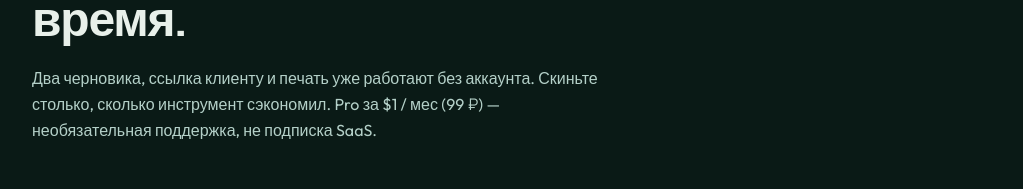
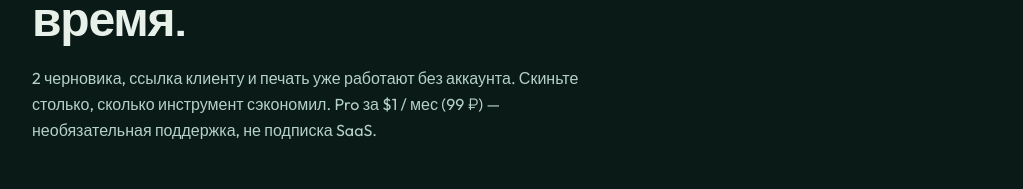
Before and after one commit to igorpoleshuk/outframe-, a Next.js app: page /pro in a window 1280 px wide. Shown: the part 255-444 px from the top of the page, without its empty margins (128-1151 px from the left). Built offline with nearby package versions, Linux system fonts and the light colour scheme; no server answers.

Commit message:
Use FREE_DRAFT_LIMIT in /pro hero copy.
Co-authored-by: igorpoleshuk <igorpoleshuk@users.noreply.github.com>

```diff
--- a/src/app/pro/page.tsx
+++ b/src/app/pro/page.tsx
@@ -51,9 +51,9 @@ export default function ProPage() {
           Free — это продукт. Донат — если рамка сэкономила время.
         </h1>
         <p className="mt-5 max-w-xl text-base leading-relaxed text-pine-200">
-          Два черновика, ссылка клиенту и печать уже работают без аккаунта. Скиньте столько, сколько
-          инструмент сэкономил. Pro за {PRO_SUPPORT_PRICE_FULL} — необязательная поддержка, не
-          подписка SaaS.
+          {FREE_DRAFT_LIMIT} черновика, ссылка клиенту и печать уже работают без аккаунта. Скиньте
+          столько, сколько инструмент сэкономил. Pro за {PRO_SUPPORT_PRICE_FULL} — необязательная
+          поддержка, не подписка SaaS.
         </p>
 
         <div className="mt-12 grid gap-4 lg:grid-cols-3">
```
